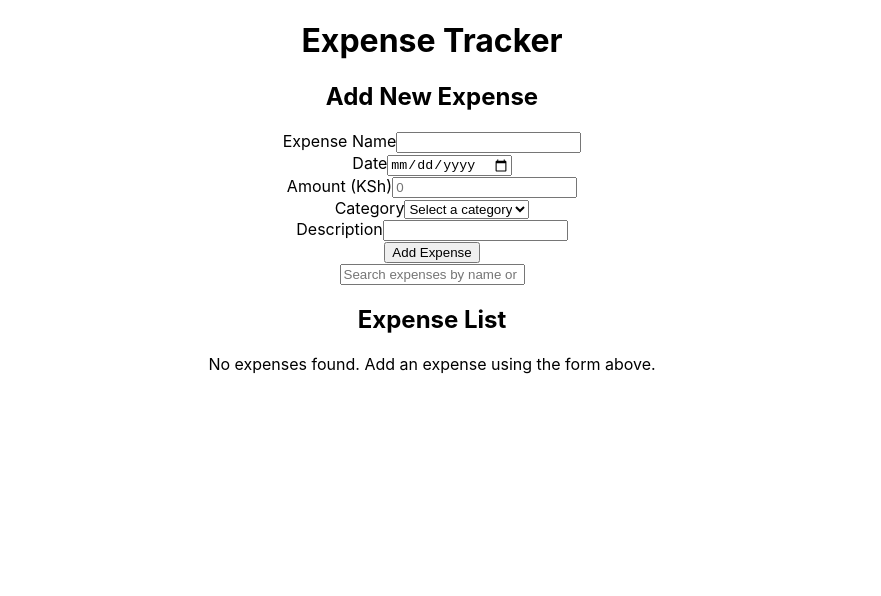
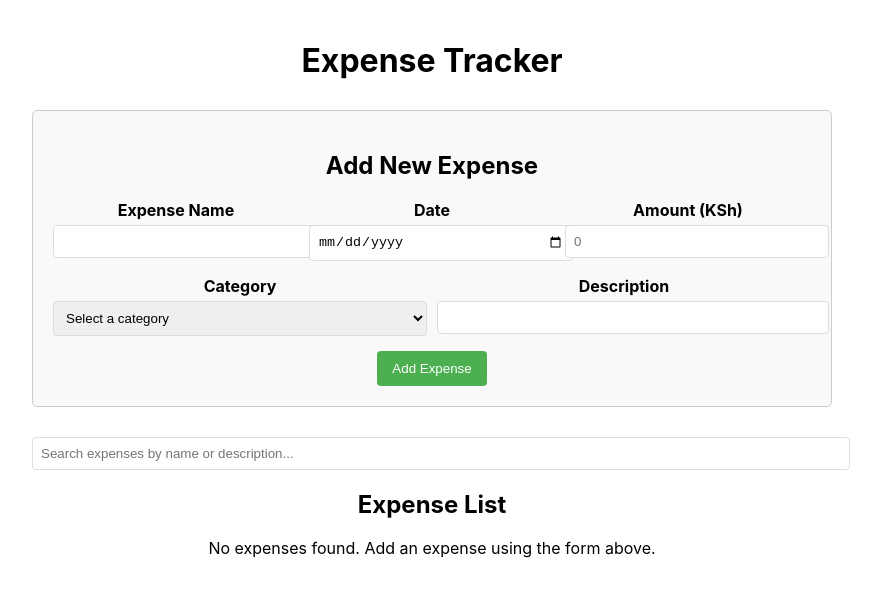
Before and after one commit to Stvlutta/week-1-code-challenge-expense-tracker, a React (Create React App) app: page / in a window 1280 px wide. Shown: the top 596 px of the page, without its empty margins (208-1089 px from the left). Built offline with nearby package versions, Linux system fonts and the light colour scheme.

Commit message:
styling added

```diff
--- a/src/App.css
+++ b/src/App.css
@@ -1,38 +1,106 @@
 .App {
   text-align: center;
+  margin: 0 auto;
+  max-width: 800px;
+  padding: 20px;
 }
 
-.App-logo {
-  height: 40vmin;
-  pointer-events: none;
+.container {
+  margin-top: 30px;
 }
 
-@media (prefers-reduced-motion: no-preference) {
-  .App-logo {
-    animation: App-logo-spin infinite 20s linear;
-  }
+.form-container {
+  margin-bottom: 30px;
+  padding: 20px;
+  border: 1px solid #ccc;
+  border-radius: 5px;
+  background-color: #f9f9f9;
 }
 
-.App-header {
-  background-color: #282c34;
-  min-height: 100vh;
+.form-row {
   display: flex;
-  flex-direction: column;
-  align-items: center;
-  justify-content: center;
-  font-size: calc(10px + 2vmin);
-  color: white;
+  flex-wrap: wrap;
+  margin-bottom: 15px;
+  gap: 10px;
+  justify-content: space-between;
 }
 
-.App-link {
-  color: #61dafb;
+.form-group {
+  flex: 1;
+  min-width: 200px;
 }
 
-@keyframes App-logo-spin {
-  from {
-    transform: rotate(0deg);
-  }
-  to {
-    transform: rotate(360deg);
-  }
+label {
+  display: block;
+  margin-bottom: 5px;
+  font-weight: bold;
 }
+
+input, select {
+  width: 100%;
+  padding: 8px;
+  border: 1px solid #ddd;
+  border-radius: 4px;
+}
+
+button {
+  padding: 10px 15px;
+  background-color: #4CAF50;
+  color: white;
+  border: none;
+  border-radius: 4px;
+  cursor: pointer;
+}
+
+button:hover {
+  background-color: #45a049;
+}
+
+.delete-btn {
+  background-color: #f44336;
+}
+
+.delete-btn:hover {
+  background-color: #d32f2f;
+}
+
+.search-container {
+  margin-bottom: 20px;
+}
+
+.expense-table {
+  width: 100%;
+  border-collapse: collapse;
+}
+
+.expense-table th, .expense-table td {
+  border: 1px solid #ddd;
+  padding: 12px;
+  text-align: left;
+}
+
+.expense-table th {
+  background-color: #f2f2f2;
+  cursor: pointer;
+}
+
+.expense-table th:hover {
+  background-color: #e0e0e0;
+}
+
+.expense-table tbody tr:nth-child(even) {
+  background-color: #f9f9f9;
+}
+
+.expense-table tbody tr:hover {
+  background-color: #f1f1f1;
+}
+
+.expense-table tfoot {
+  background-color: #f2f2f2;
+  font-weight: bold;
+}
+
+.expense-table tfoot tr td {
+  border-top: 2px solid #999;
+}
```
